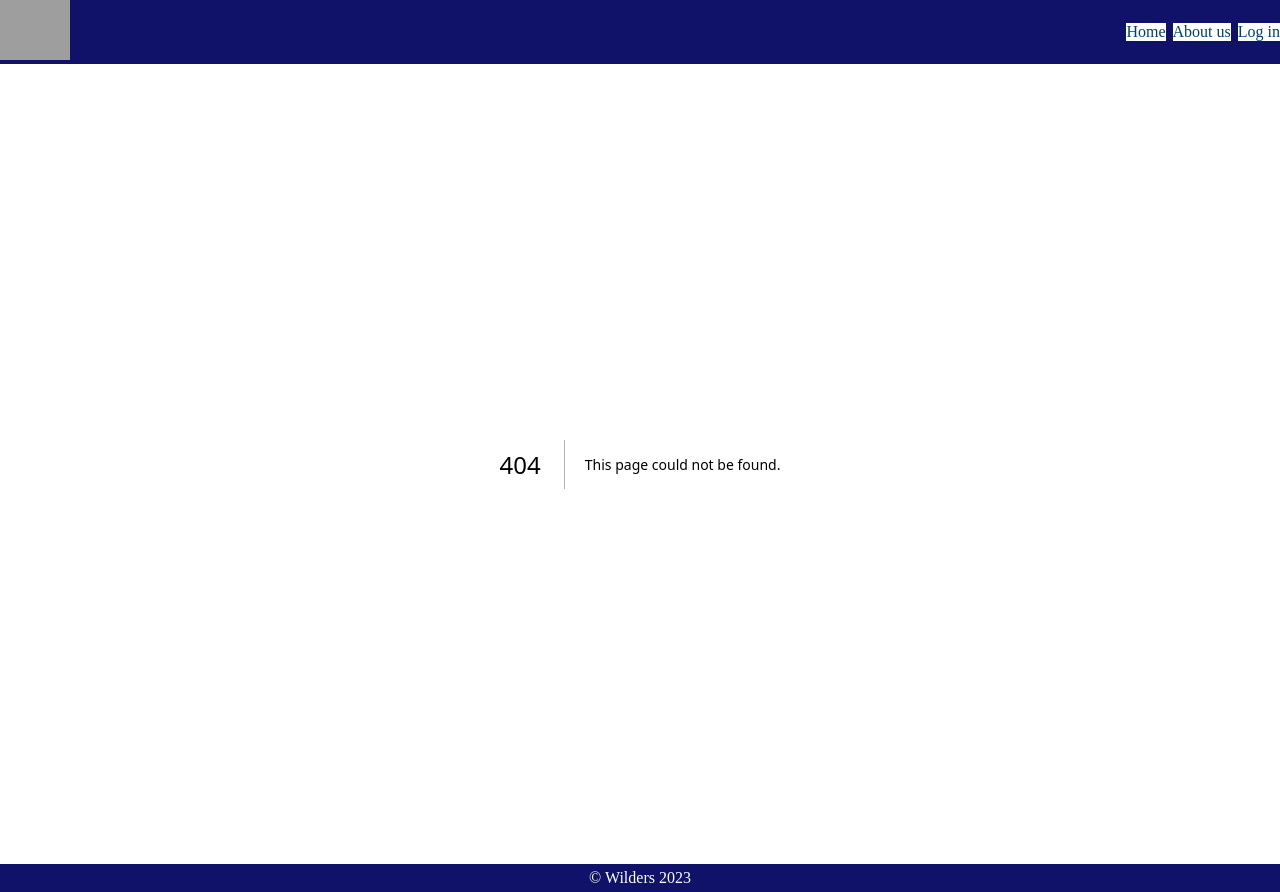
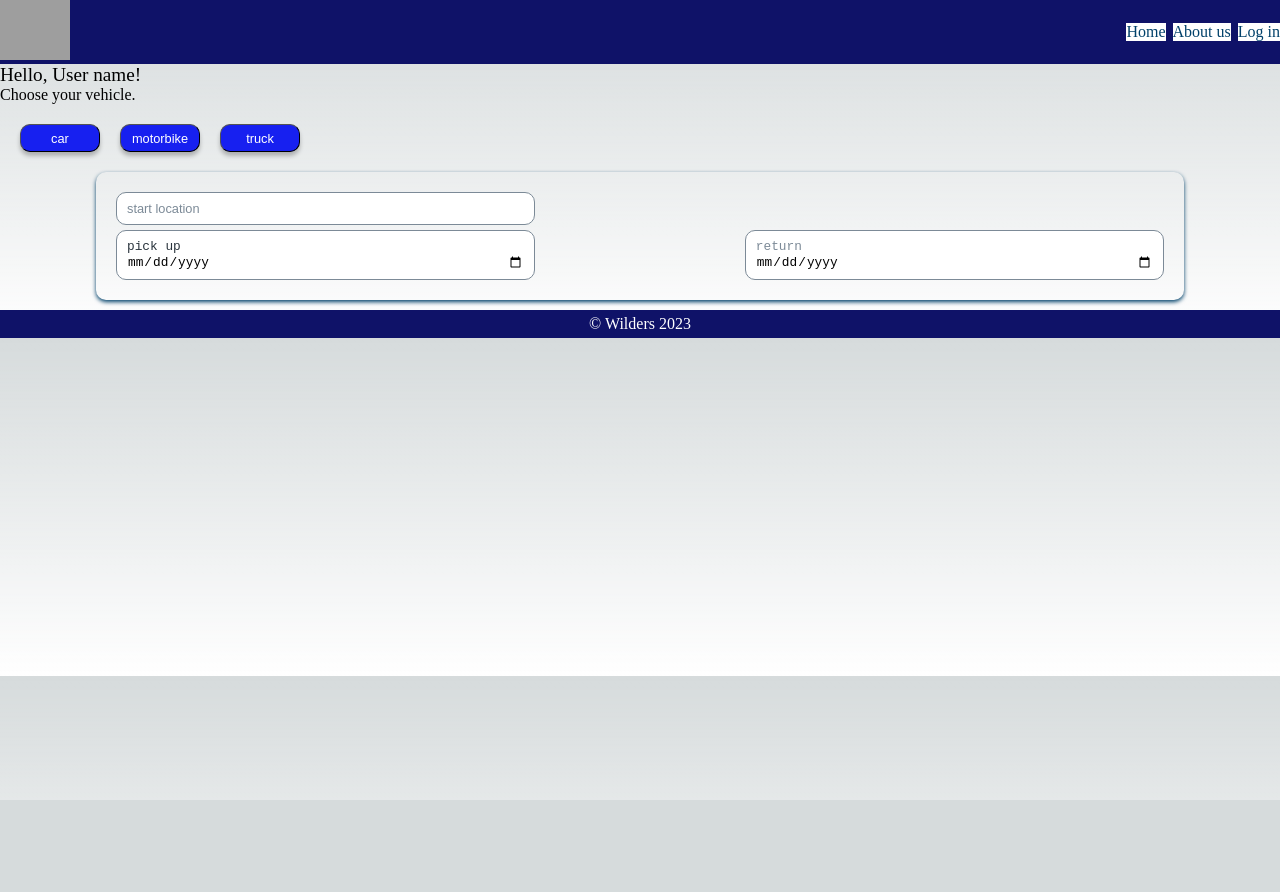
Before and after one commit to Bukabuka321/team-3-hackathon-project, a Next.js app: page /vehicles in a window 1280 px wide. Before the commit this address had no page. After the commit the page ends 800 px from the top, so only its background shows below. Built offline with nearby package versions, Linux system fonts and the light colour scheme; grey boxes are pictures that could not be loaded.

Commit message:
short search form

```diff
--- /dev/null
+++ b/components/searchFormShort.jsx
@@ -0,0 +1,26 @@
+import React from "react";
+import { Form, FormGroup } from "reactstrap";
+import styles from "../styles/search_car_form.module.css";
+
+const SearchFormShort = () => {
+    return (
+        <Form className={styles.shortForm}>
+            <div className={styles.search_form_short}>
+                <div className={styles.topForm}>
+                <FormGroup className={styles.form_group}>
+                    <input type="text" placeholder="start location" required />
+                </FormGroup>
+                </div>
+                <div className={styles.bottomForm}>
+                <FormGroup className={styles.form_group}>
+                    <input className={styles.pick_up_date} type="date" required />
+                </FormGroup>
+                <FormGroup className={styles.form_group}>
+                    <input className={styles.return_date} type="date" required />
+                </FormGroup>
+                </div>
+            </div>
+        </Form>
+    );
+};
+export default SearchFormShort;
--- /dev/null
+++ b/pages/vehicles/index.jsx
@@ -0,0 +1,30 @@
+import Head from "next/head";
+import styles from "../../styles/VehiclesPage.module.css";
+import SearchFormShort from "../../components/searchFormShort";
+
+export default function VehiclesPage() {
+    return (
+        <>
+            <Head>
+                <title>Choose the vehicle </title>
+                <meta name="description" content="Choose the vehicle" />
+                <meta name="viewport" content="width=device-width, initial-scale=1" />
+                <link rel="icon" href="/favicon.ico" />
+            </Head>
+            <main className={styles.main}>
+                <h4 style={{ fontWeight: "400", fontSize: "1.2em" }}>Hello, User name! </h4>
+                <h4 style={{ fontWeight: "400", fontSize: "1em" }}>Choose your vehicle.</h4>
+                <div className={styles.buttonHolder}>
+                    <button className={styles.btn}>car</button>
+                    <button className={styles.btn}>motorbike</button>
+                    <button className={styles.btn}>truck</button>
+                </div>
+                <SearchFormShort />
+                {/*
+                 <ShortCarCard />
+                */}
+            </main>
+        </>
+
+    )
+}
--- /dev/null
+++ b/styles/VehiclesPage.module.css
@@ -0,0 +1,27 @@
+.main {
+    font-size: 1em;
+
+}
+
+.buttonHolder {
+    display: flex;
+    flex-direction: row;
+    justify-content: flex-start;
+    margin-left: 20px;
+    margin-top: 10px;
+    margin-bottom: 10px;
+    gap: 20px;
+}
+
+.btn {
+    background-color: rgba(23, 32, 240, 1);
+    color: white;
+    font-size: 0.8em;
+    border-radius: 10px;
+    border-width: 1px;
+    height: 28px;
+    width: 80px;
+    margin-bottom: 10px;
+    margin-top: 10px;
+    box-shadow: 0px 4px 4px rgba(0, 0, 0, 0.25);
+}
--- a/styles/search_car_form.module.css
+++ b/styles/search_car_form.module.css
@@ -12,22 +12,58 @@
   min-width: 400px;
 }
 
+.shortForm {
+  display: flex;
+  justify-content: center;
+}
+
+.search_form_short {
+  display: flex;
+  flex-direction: column;
+  border: 1px #00416a;
+  border-radius: 10px;
+  box-shadow: 0 2px 4px #00416a;
+  padding: 20px 20px;
+  margin-left: auto;
+  margin-right: auto;
+  margin-bottom: 10px;
+  min-width: 300px;
+  gap: 5px;
+  width: 85%;
+}
+
+.topForm {
+  display: flex;
+  flex-direction: row;
+  justify-content: flex-start;
+}
+
+.bottomForm {
+  display: flex;
+  flex-direction: row;
+  justify-content: space-between;
+}
+
 .form_group {
   width: 40%;
 }
+
 .pick_up_date::before {
   content: "pick up";
   margin-right: 0.2rem;
   color: #29333c;
 }
+
 .return_date::before {
   content: "return";
   margin-right: 0.3rem;
   color: #7c8a97;
 }
+
 .form_group input::placeholder {
   color: #7c8a97;
 }
+
 .form_group input {
   border-radius: 10px;
   border: 0.1px solid #7c8a97;
@@ -49,13 +85,16 @@
   border-radius: 20px;
   align-self: center;
 }
+
 .find_car_btn:hover {
   background-color: #02578b;
 }
+
 @media (max-width: 500px) {
   .search_form {
     min-width: 200px;
   }
+
   .form_group {
     width: 100%;
   }
```
